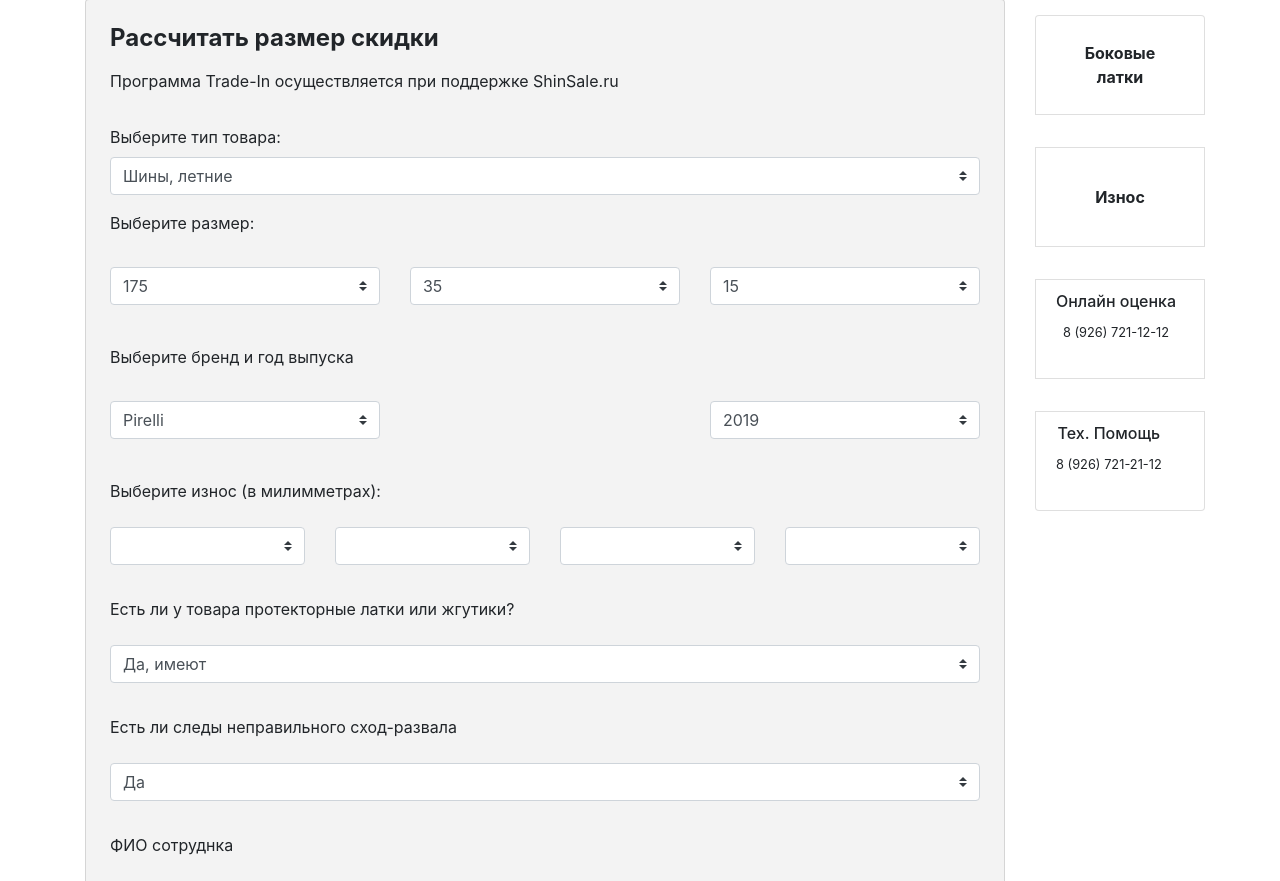
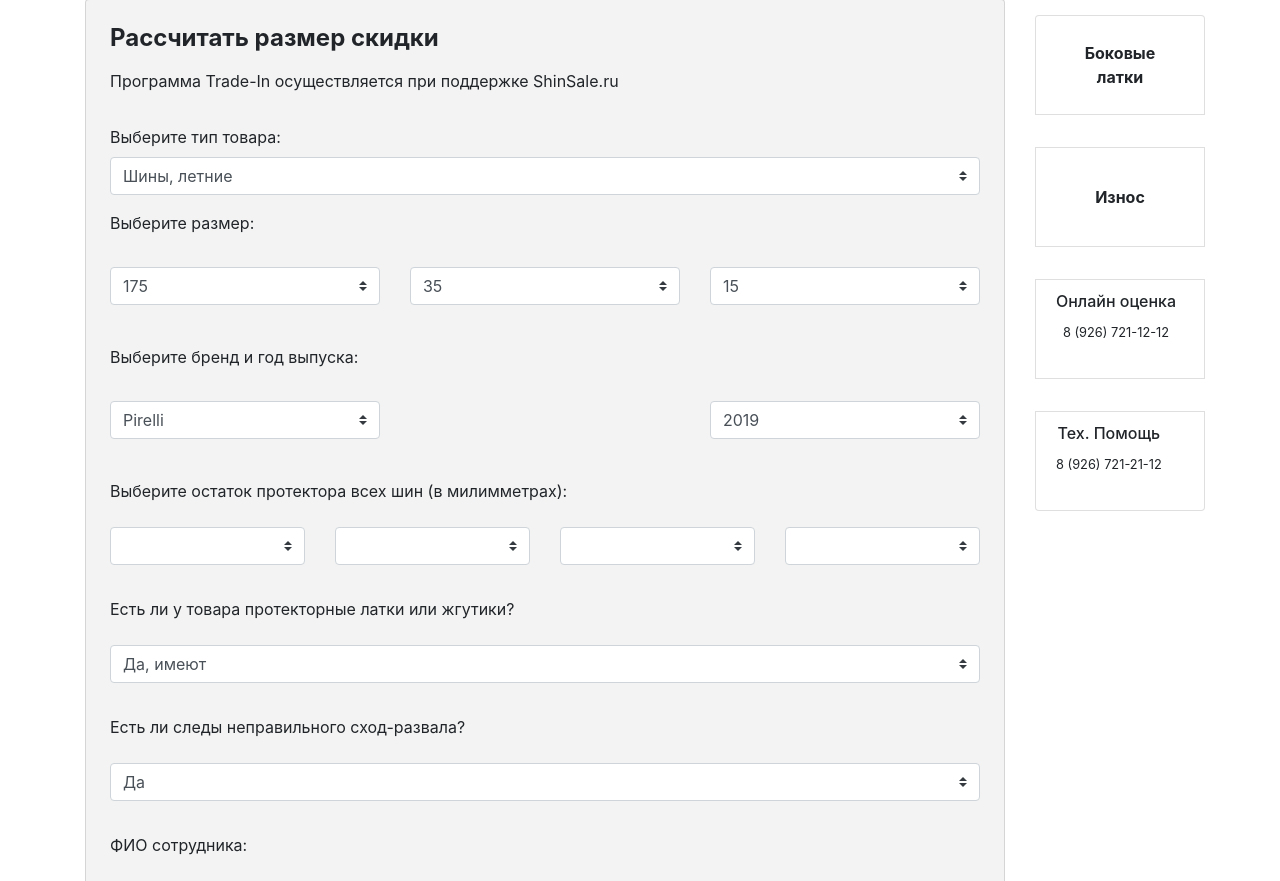
Before and after one commit to WhytryB/shins, a Django app: page / in a window 1280 px wide. Shown: the part 223-1104 px from the top of the page. Run offline with Django 3.2, Linux system fonts and the light colour scheme; data comes from the database, SQL or seed files in the repository; some libraries are stand-ins or nearby versions.

Commit message:
update set

```diff
--- a/templates/main.html
+++ b/templates/main.html
@@ -190,7 +190,7 @@
                             </div>
                         </div>
                         <div class="mb-3">
-                            <label for="username">Выберите бренд и год выпуска</label>
+                            <label for="username">Выберите бренд и год выпуска:</label>
                             <div class="row">
                                 <div class="col-md-4">
                                    <select class="custom-select d-block w-100 mt-4 mb-4"  name="brand" id="id_brand" required>
@@ -386,7 +386,7 @@
                             </div>
                         </div>
                         <div class="mb-3">
-                            <label for="username">Выберите износ (в милимметрах):&nbsp;</label>
+                            <label for="username">Выберите остаток протектора всех шин  (в милимметрах):&nbsp;</label>
                             <div class="row">
                                 <div class="col-md-3">
 
@@ -450,7 +450,7 @@
                         </div>
                      <div class="row">
                             <div class="mb-3 col-md-12">
-                                <label for="firstName">Есть ли следы неправильного сход-развала</label>
+                                <label for="firstName">Есть ли следы неправильного сход-развала?</label>
 
                                 <select class="custom-select d-block w-100 mt-3 mb-3"  name="sxod" id="id_sxod" required>
                                       <option {% if sxod == "Да" %}
@@ -475,7 +475,7 @@
                         </div>
                         <div class="row">
                             <div class="mb-3 col-md-12">
-                                <label for="firstName">ФИО сотруднка</label>
+                                <label for="firstName">ФИО сотрудника:</label>
 
                                     <select class="custom-select d-block w-100 mt-3 mb-3"  name="first_name" id="id_first_name" required>
                                        {% if fio %}
@@ -511,7 +511,7 @@
     {##}
     {#                        {% endif %}#}
                         {% if cena and mes == True%}
-                             <h5><b>Цена (руб.): {{ cena }} </b></h5>
+                             <h5><b>Цена за 4 шт. (руб.)  {{ cena }} </b></h5>
 
                         {% endif %}
                         {% if  mes == False%}
```
